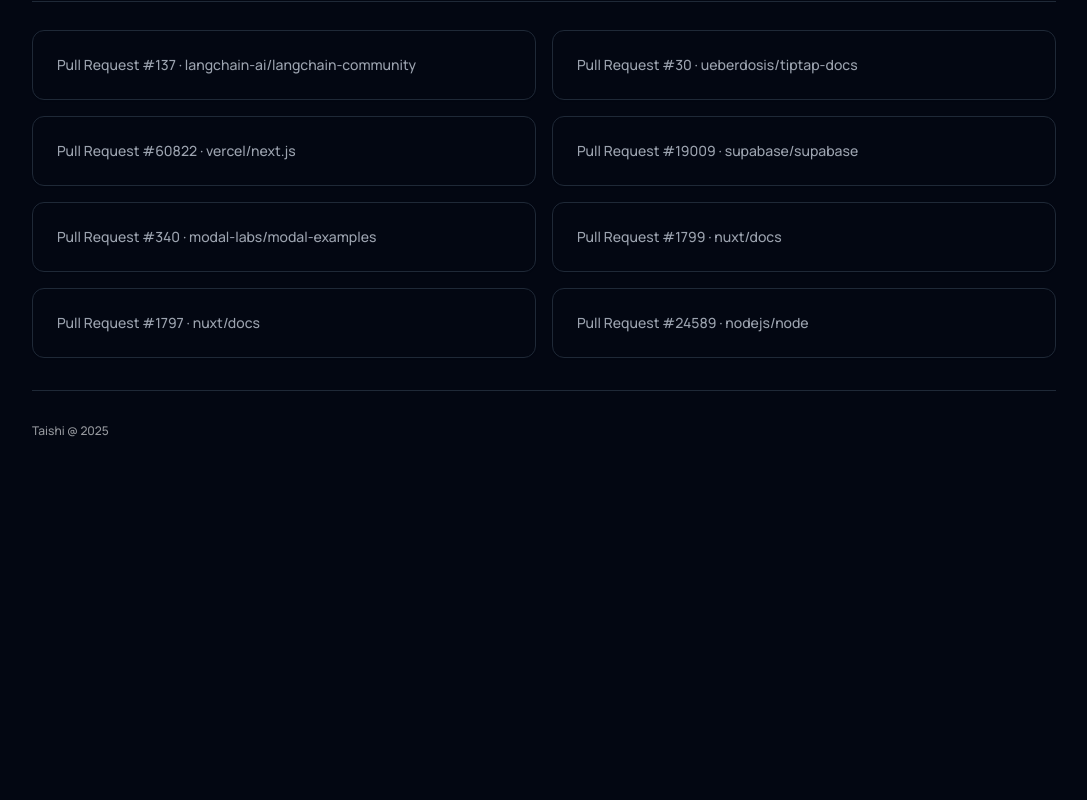
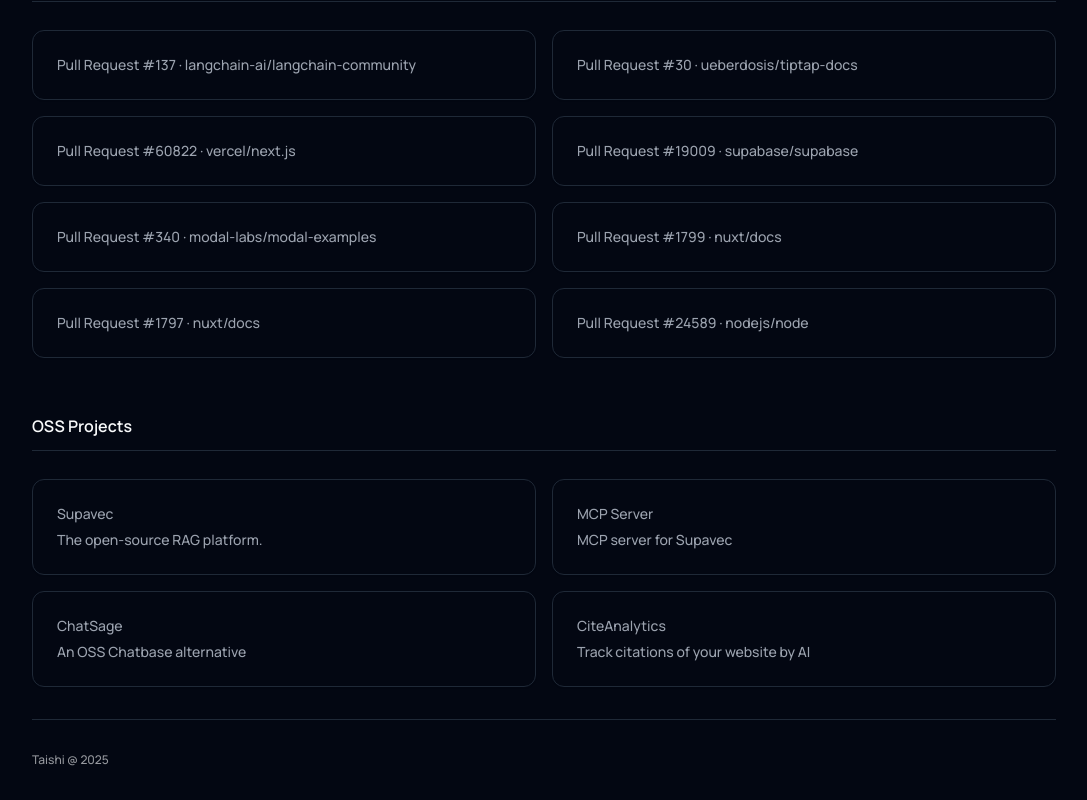
Before and after one commit to taishikato/portfolio-2, a Next.js app: page / in a window 1280 px wide. Shown: the part 2342-3142 px from the top of the page, without its empty margins (96-1183 px from the left). Before the commit the page ends 2813 px from the top, so only its background shows below. Built offline with nearby package versions, Linux system fonts and the light colour scheme.

Commit message:
Add OssProjects component to showcase open-source projects and integrate it into the RootLayout.

```diff
--- a/src/app/layout.tsx
+++ b/src/app/layout.tsx
@@ -8,6 +8,7 @@
 import { GoogleAnalytics } from "@next/third-parties/google";
 import { WorkExperience } from "@/components/work-experience";
 import { OssContributions } from "@/components/oss-contributions";
+import { OssProjects } from "@/components/oss-projects";
 import { FaLocationArrow } from "react-icons/fa";
 import ProfileImage from "../assets/profile.webp";
 import Script from "next/script";
@@ -91,6 +92,8 @@
               <HackathonWins />
 
               <OssContributions />
+
+              <OssProjects />
             </article>
             <Footer />
           </main>
--- /dev/null
+++ b/src/components/oss-projects.tsx
@@ -0,0 +1,55 @@
+import { Card, CardDescription, CardHeader } from "@/components/ui/card";
+
+const list = [
+  {
+    title: "Supavec",
+    url: "https://github.com/supavec/supavec",
+    description: "The open-source RAG platform.",
+  },
+  {
+    title: "MCP Server",
+    url: "https://github.com/supavec/mcp-server",
+    description: "MCP server for Supavec",
+  },
+  {
+    title: "ChatSage",
+    url: "https://github.com/taishikato/chatsage",
+    description: "An OSS Chatbase alternative",
+  },
+  {
+    title: "CiteAnalytics",
+    url: "https://github.com/taishikato/citeanalytics",
+    description: "Track citations of your website by AI",
+  },
+];
+
+export const OssProjects = () => {
+  return (
+    <section>
+      <h2 className="text-secondary-foreground w-full border-b pb-3 mb-7 font-semibold">
+        OSS Projects
+      </h2>
+      <div className="grid grid-cols-1 gap-4 sm:grid-cols-2">
+        {list.map((project) => {
+          return (
+            <Card
+              key={project.url}
+              className="hover:border-secondary-foreground/80 transition-colors group"
+            >
+              <a href={project.url} target="_blank">
+                <CardHeader>
+                  <CardDescription className="group-hover:text-secondary-foreground/80 transition-colors font-medium">
+                    {project.title}
+                  </CardDescription>
+                  <CardDescription className="text-muted-foreground text-sm">
+                    {project.description}
+                  </CardDescription>
+                </CardHeader>
+              </a>
+            </Card>
+          );
+        })}
+      </div>
+    </section>
+  );
+};
```
